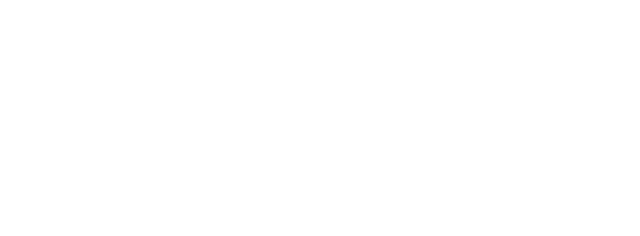
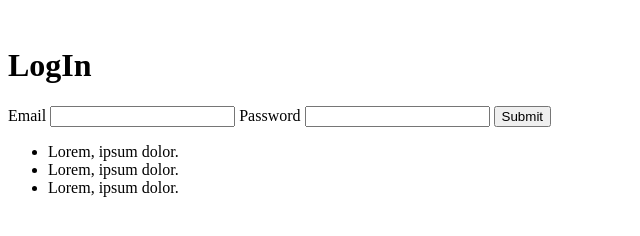
Before and after one commit to Daosre/ChickEvent, a plain HTML site: page Front/LogIn/LogIn.html in a window 1280 px wide. Shown: the whole page, without its empty margins (0-640 px from the left). Drawn offline with Linux system fonts and the light colour scheme.

Commit message:
Commencement LogIn

```diff
--- a/Front/LogIn/LogIn.html
+++ b/Front/LogIn/LogIn.html
@@ -6,6 +6,31 @@
     <title>LogIn</title>
 </head>
 <body>
-
+    <header class="header-container">
+        <img src="" alt="">
+    </header>
+    <main class="main-container">
+        <!-- Formulaire d'inscription -->
+        <div class="formulaire-container">
+            <h1 class="Title">LogIn</h1>
+                <label for="email">Email
+            <input type="email" class="email">
+            <span class="error"></span>
+                </label>
+                <label for="password1">Password
+            <input type="password" class="Vérif1">
+            <span class="error"></span>
+                </label>
+        <button class="submit">Submit</button>
+        </div>
+    </main>
+    <footer class="footer-container">
+        <ul>
+            <li>Lorem, ipsum dolor.</li>
+            <li>Lorem, ipsum dolor.</li>
+            <li>Lorem, ipsum dolor.</li>
+        </ul>
+    </footer>
+    <script src="../Js Front/SignIn.js"></script>
 </body>
 </html>
```
